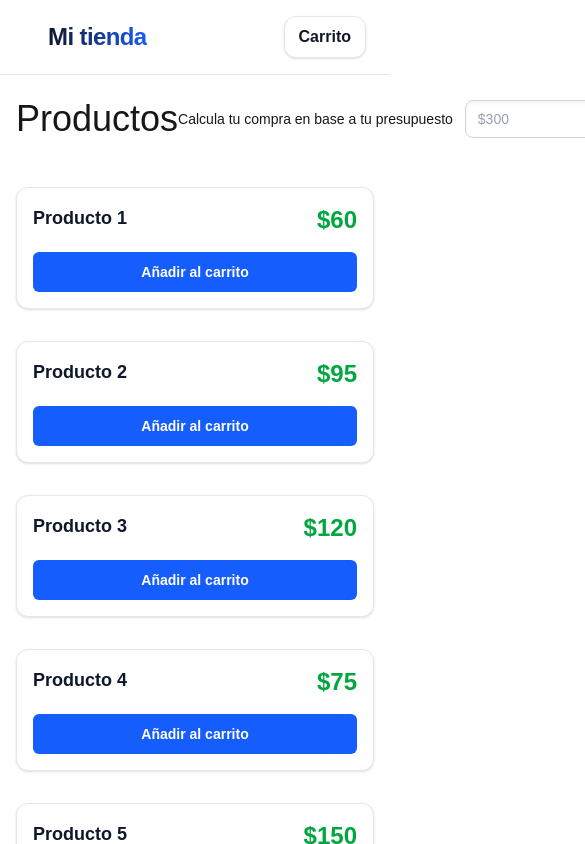
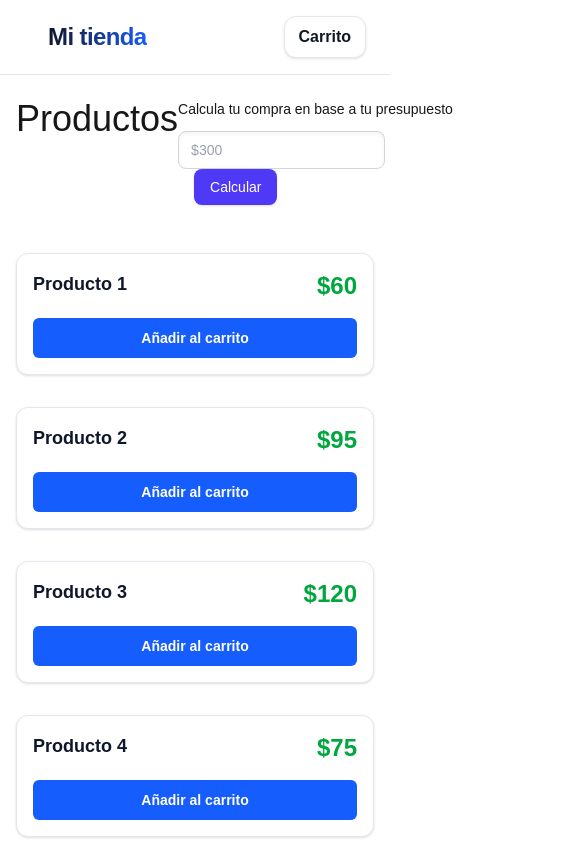
Before and after one commit to jazzielp/cart-nextjs-ts, a Next.js app: page / in a window 390 px wide. Shown: the top 844 px of the page, 585 px wide, since content can reach past the window. Built offline with nearby package versions, Linux system fonts and the light colour scheme.

Commit message:
Refactor Budget component layout for improved responsiveness and structure

```diff
--- a/src/app/components/Budget.tsx
+++ b/src/app/components/Budget.tsx
@@ -20,24 +20,26 @@ export function Budget() {
   }
 
   return (
-    <div className="flex flex-row items-center gap-3 w-full max-w-xl">
+    <div className="flex flex-col md:flex-row justify-center md:justify-between md:items-center gap-3 w-full lg:max-w-2xl">
       <p className="text-sm whitespace-nowrap">
         Calcula tu compra en base a tu presupuesto
       </p>
+      <div>
         <input
           type="text"
           name="budget"
           placeholder="$300"
           onChange={handleInputChange}
           value={budget}
-        className="flex-1 rounded-lg border border-gray-300 dark:border-gray-700 bg-white/80 dark:bg-gray-800/70 px-3 py-2 text-sm text-gray-900 dark:text-gray-100 placeholder:text-gray-400 dark:placeholder:text-gray-500 shadow-inner focus:outline-none focus:ring-2 focus:ring-indigo-500 focus:border-indigo-500 transition"
+          className=":sm:flex-1 rounded-lg border border-gray-300 dark:border-gray-700 bg-white/80 dark:bg-gray-800/70 px-3 py-2 text-sm text-gray-900 dark:text-gray-100 placeholder:text-gray-400 dark:placeholder:text-gray-500 shadow-inner focus:outline-none focus:ring-2 focus:ring-indigo-500 focus:border-indigo-500 transition"
         />
         <button
-        className="inline-flex items-center justify-center rounded-lg bg-indigo-600 text-white px-4 py-2 text-sm font-medium shadow hover:bg-indigo-500 active:bg-indigo-600/90 focus:outline-none focus:ring-2 focus:ring-indigo-500 transition cursor-pointer"
+          className="inline-flex items-center justify-center rounded-lg bg-indigo-600 text-white px-4 py-2 text-sm font-medium shadow hover:bg-indigo-500 active:bg-indigo-600/90 focus:outline-none focus:ring-2 focus:ring-indigo-500 transition cursor-pointer ml-4"
           onClick={handleCalculate}
         >
           Calcular
         </button>
       </div>
+    </div>
   )
 }
```
Lines whose indentation alone changed are shown as unchanged.
